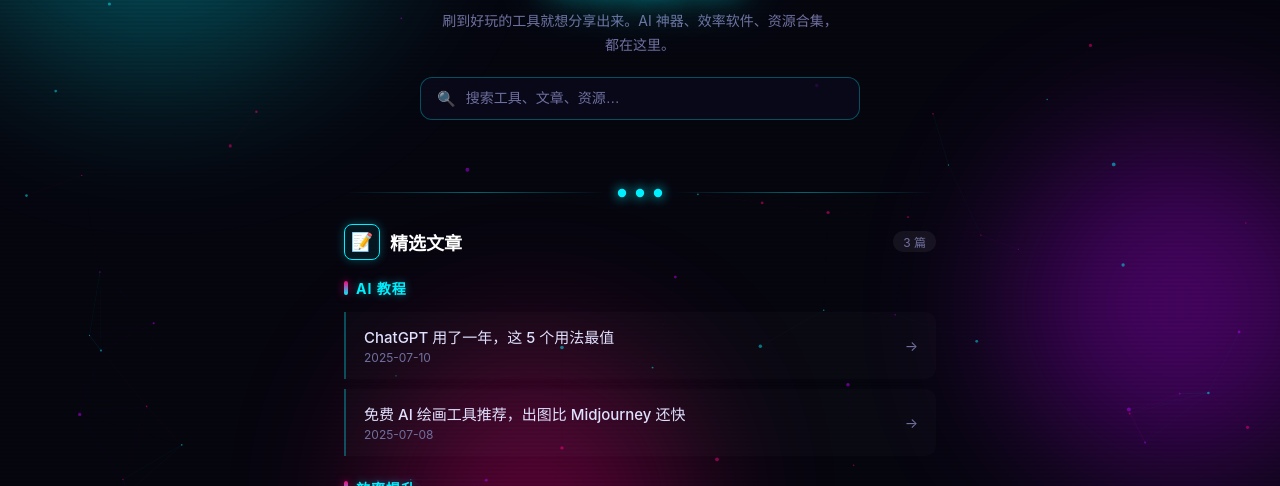
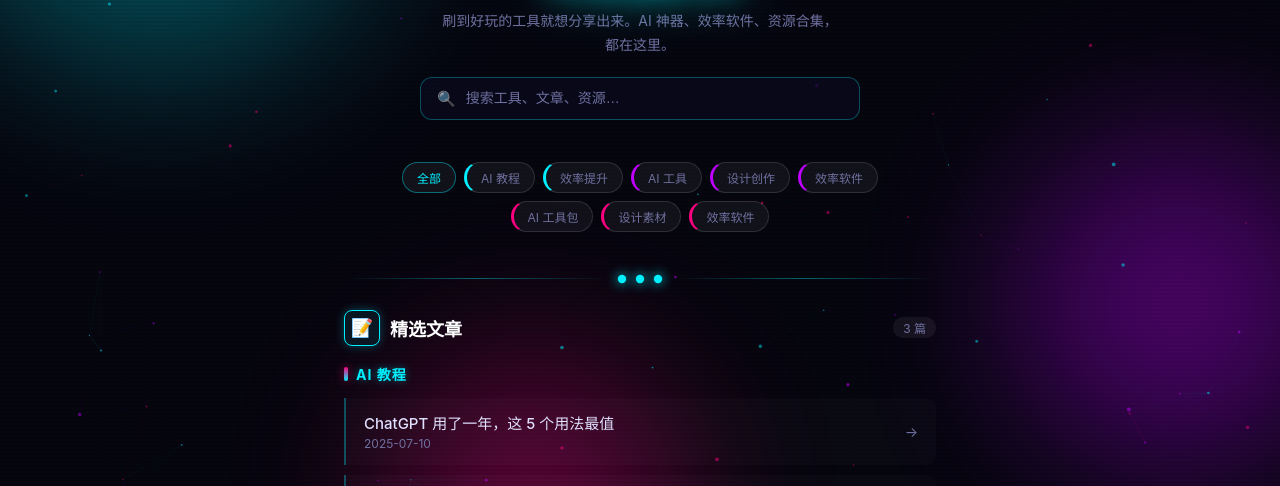
Before and after one commit to xiaomingtools/my-tools, a plain HTML site: page index.html in a window 1280 px wide. Shown: the part 227-713 px from the top of the page. Drawn offline with Linux system fonts and the light colour scheme.

Commit message:
Add files via upload

```diff
--- a/index.html
+++ b/index.html
@@ -131,6 +131,19 @@ body {
 .search-input { flex: 1; background: transparent; border: none; outline: none; color: #fff; font-size: 14px; }
 .search-input::placeholder { color: var(--text-dim); }
 .search-hint { text-align: center; font-size: 12px; color: var(--cyan); margin-top: 10px; min-height: 16px; letter-spacing: 0.5px; }
+.cat-nav { display: flex; gap: 8px; flex-wrap: wrap; justify-content: center; max-width: 560px; margin: 16px auto 0; }
+.cat-pill { font-size: 12px; color: var(--text-dim); background: rgba(255,255,255,0.05); border: 1px solid rgba(255,255,255,0.12); border-radius: 20px; padding: 6px 14px; cursor: pointer; transition: all 0.3s ease; white-space: nowrap; font-family: inherit; }
+.cat-pill:hover { color: #fff; }
+.cat-all { border-color: rgba(0,240,255,0.4); color: var(--cyan); }
+.cat-all:hover { box-shadow: 0 0 14px rgba(0,240,255,0.3); }
+.cat-articles { border-left: 3px solid var(--cyan); }
+.cat-articles:hover { border-color: var(--cyan); box-shadow: 0 0 14px rgba(0,240,255,0.3); }
+.cat-tools { border-left: 3px solid var(--purple); }
+.cat-tools:hover { border-color: var(--purple); box-shadow: 0 0 14px rgba(192,0,255,0.3); }
+.cat-resources { border-left: 3px solid var(--pink); }
+.cat-resources:hover { border-color: var(--pink); box-shadow: 0 0 14px rgba(255,0,128,0.3); }
+.group-flash { animation: groupFlash 1.6s ease; }
+@keyframes groupFlash { 0% { box-shadow: 0 0 0 rgba(0,240,255,0); } 18% { box-shadow: 0 0 26px rgba(0,240,255,0.65); } 100% { box-shadow: 0 0 0 rgba(0,240,255,0); } }
 .view-all { display: inline-block; margin-top: 10px; font-size: 13px; color: var(--cyan); text-decoration: none; border: 1px solid rgba(0,240,255,0.3); border-radius: 8px; padding: 6px 18px; transition: all 0.3s ease; }
 .view-all:hover { background: rgba(0,240,255,0.1); box-shadow: 0 0 16px rgba(0,240,255,0.3); }
 .back-link { display: inline-block; margin-bottom: 18px; font-size: 13px; color: var(--text-dim); text-decoration: none; border: 1px solid rgba(255,255,255,0.12); border-radius: 8px; padding: 5px 14px; transition: all 0.3s ease; }
@@ -219,6 +232,7 @@ body {
       <input type="text" id="searchInput" class="search-input" placeholder="搜索工具、文章、资源…" oninput="applyFilter()">
     </div>
     <div class="search-hint" id="searchHint"></div>
+    <div class="cat-nav" id="catNav"></div>
   </header>
   <div class="divider"><div class="divider-line"></div><div class="divider-dot"></div><div class="divider-dot"></div><div class="divider-dot"></div><div class="divider-line"></div></div>
   <section class="section">
@@ -280,6 +294,7 @@ function renderPage(data){
   document.getElementById("footerText").innerHTML = escapeHtml(data.site.title || '工具狂魔小明') + " &copy; 2025<br>好工具，随手分享";
   if(data.site.avatar){ document.getElementById("avatarBox").innerHTML = '<img src="'+escapeHtml(data.site.avatar)+'" style="width:100%;height:100%;border-radius:50%;object-fit:cover;">'; }
   applyFilter();
+  buildCatNav(data);
 }
 
 function applyFilter(){
@@ -293,7 +308,42 @@ function applyFilter(){
   renderResources(res, q, (data.resources||[]).length);
   var hint = document.getElementById("searchHint");
   if(hint){ if(q){ var total = arts.length+tools.length+res.length; hint.textContent = '搜索 "'+q+'" 找到 '+total+' 条结果'; } else { hint.textContent=''; } }
+  var nav = document.getElementById("catNav");
+  if(nav){ nav.style.display = q ? 'none' : 'flex'; }
 }
+
+// 顶部分类导航：聚合三个板块的分类，点击平滑定位到对应分组
+function buildCatNav(data){
+  var nav = document.getElementById("catNav");
+  if(!nav) return;
+  var cats = [[],[],[]];
+  (data.articles||[]).forEach(function(a){ var c=a.category||"未分类"; if(cats[0].indexOf(c)<0) cats[0].push(c); });
+  (data.tools||[]).forEach(function(t){ var c=t.category||"未分类"; if(cats[1].indexOf(c)<0) cats[1].push(c); });
+  (data.resources||[]).forEach(function(r){ var c=r.category||"未分类"; if(cats[2].indexOf(c)<0) cats[2].push(c); });
+  var meta = [["articles","📝"],["tools","⚡"],["resources","📦"]];
+  var html = '<button class="cat-pill cat-all" data-all="1">全部</button>';
+  meta.forEach(function(m){
+    cats[meta.indexOf(m)].forEach(function(c){
+      html += '<button class="cat-pill cat-'+m[0]+'" data-type="'+m[0]+'" data-cat="'+escapeHtml(c)+'">'+escapeHtml(c)+'</button>';
+    });
+  });
+  nav.innerHTML = html;
+  nav.onclick = function(e){
+    var b = e.target.closest(".cat-pill"); if(!b) return;
+    if(b.dataset.all) scrollTopSlow();
+    else scrollToGroup(b.dataset.type, b.dataset.cat);
+  };
+}
+
+function scrollToGroup(type, cat){
+  var el = document.querySelector('[data-gtype="'+type+'"][data-gcat="'+cat+'"]');
+  if(el){
+    el.scrollIntoView({behavior:"smooth", block:"center"});
+    el.classList.remove("group-flash"); void el.offsetWidth; el.classList.add("group-flash");
+  }
+}
+
+function scrollTopSlow(){ window.scrollTo({top:0, behavior:"smooth"}); }
 
 function renderArticles(list, q, full){
   var aDiv = document.getElementById("articles"), aCount = document.getElementById("articleCount"), va = document.getElementById("viewAllArticles");
@@ -306,7 +356,7 @@ function renderArticles(list, q, full){
   var groups=[], map={};
   shown.forEach(function(a){ var cat=a.category||"未分类"; if(!map[cat]){ map[cat]=[]; groups.push(cat); } map[cat].push(a); });
   groups.forEach(function(cat){
-    var g='<div class="resource-group"><div class="resource-group-title" style="color:var(--cyan);text-shadow:0 0 8px rgba(0,240,255,0.4)">'+escapeHtml(cat)+'</div>';
+    var g='<div class="resource-group" data-gtype="articles" data-gcat="'+escapeHtml(cat)+'"><div class="resource-group-title" style="color:var(--cyan);text-shadow:0 0 8px rgba(0,240,255,0.4)">'+escapeHtml(cat)+'</div>';
     map[cat].forEach(function(a){
       g+='<a href="'+escapeHtml(a.url)+'" class="article-card" target="_blank" rel="noopener"><div class="article-info"><div class="article-title-text">'+escapeHtml(a.title)+'</div><div class="article-date">'+escapeHtml(a.date)+'</div></div><span class="article-arrow">\u2192</span></a>';
     });
@@ -326,7 +376,7 @@ function renderTools(list, q, full){
   var groups=[], map={};
   shown.forEach(function(t){ var cat=t.category||"未分类"; if(!map[cat]){ map[cat]=[]; groups.push(cat); } map[cat].push(t); });
   groups.forEach(function(cat){
-    var g='<div class="resource-group"><div class="resource-group-title" style="color:var(--purple);text-shadow:0 0 8px rgba(192,0,255,0.4)">'+escapeHtml(cat)+'</div>';
+    var g='<div class="resource-group" data-gtype="tools" data-gcat="'+escapeHtml(cat)+'"><div class="resource-group-title" style="color:var(--purple);text-shadow:0 0 8px rgba(192,0,255,0.4)">'+escapeHtml(cat)+'</div>';
     map[cat].forEach(function(t){
       var tags=""; (t.tags||[]).forEach(function(tg){ tags+='<span class="card-tag">'+escapeHtml(tg)+'</span>'; });
       g+='<a href="'+escapeHtml(t.url)+'" class="card" target="_blank" rel="noopener"><div class="card-header"><span class="card-icon">'+escapeHtml(t.icon)+'</span><span class="card-name">'+escapeHtml(t.name)+'</span></div><div class="card-desc">'+escapeHtml(t.desc)+'</div><div class="card-tags">'+tags+'</div></a>';
@@ -347,7 +397,7 @@ function renderResources(list, q, full){
   var groups=[], map={};
   shown.forEach(function(r){ var cat=r.category||"未分类"; if(!map[cat]){ map[cat]=[]; groups.push(cat); } map[cat].push(r); });
   groups.forEach(function(cat){
-    var g='<div class="resource-group"><div class="resource-group-title">'+escapeHtml(cat)+'</div>';
+    var g='<div class="resource-group" data-gtype="resources" data-gcat="'+escapeHtml(cat)+'"><div class="resource-group-title">'+escapeHtml(cat)+'</div>';
     map[cat].forEach(function(r){
       g+='<div class="resource-card"><div class="resource-name"><span class="card-icon">'+escapeHtml(r.icon)+'</span>'+escapeHtml(r.name)+'</div><div class="resource-detail">'+escapeHtml(r.desc)+'</div><a href="'+escapeHtml(r.url)+'" class="resource-btn" target="_blank" rel="noopener">打开网盘 \u2192</a></div>';
     });
```
